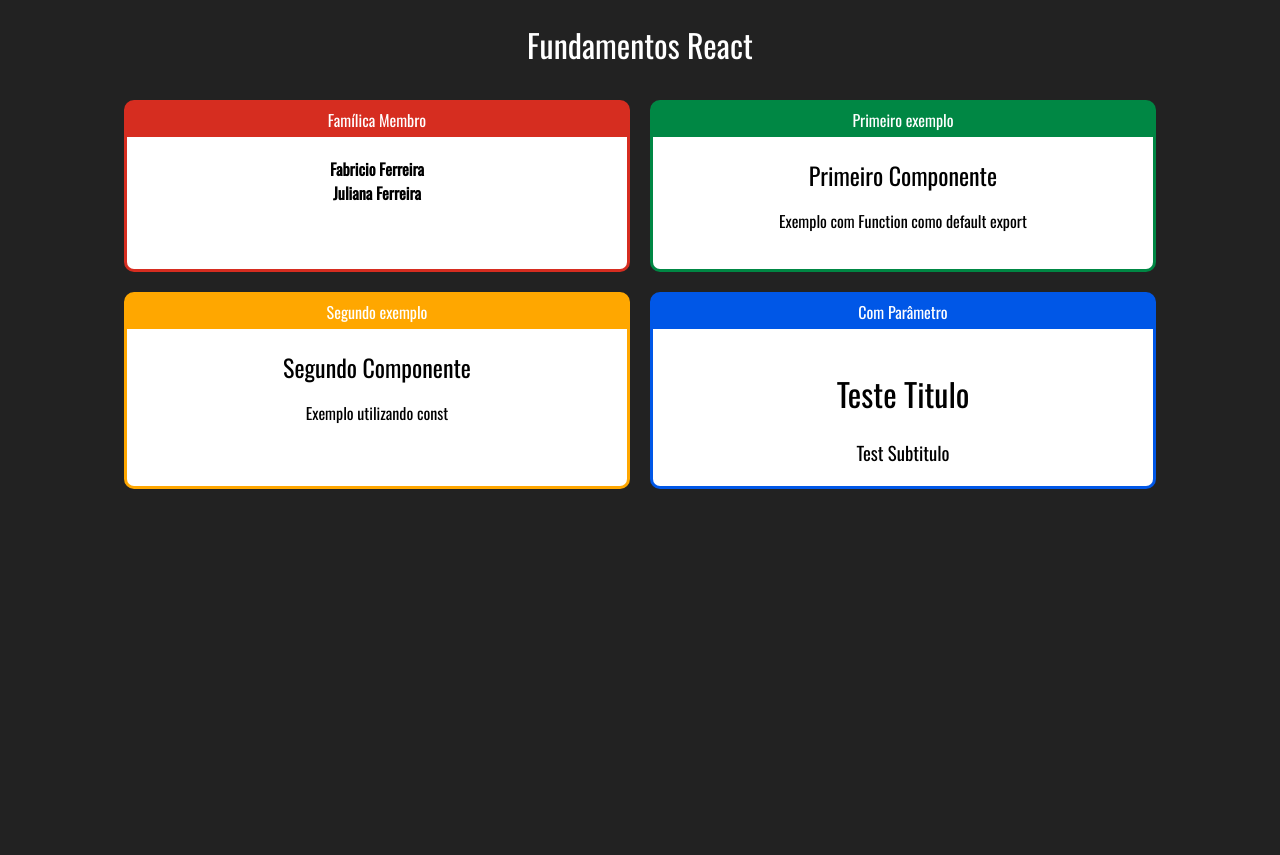
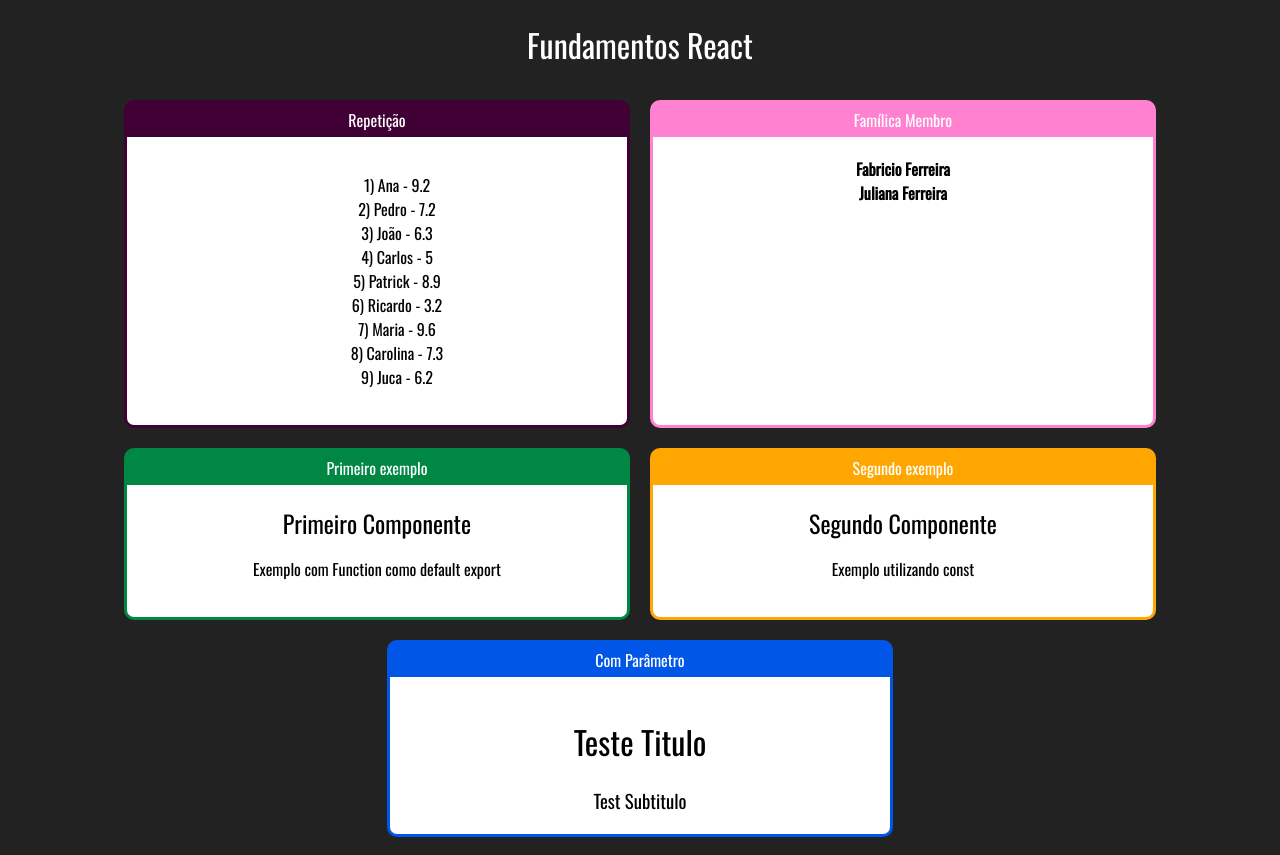
Before and after one commit to fabricioct/learn, a React (Create React App) app in the folder learn-react/fundamentos-react/: page / in a window 1280 px wide. Before the commit the page ends 800 px from the top, so only its background shows below. Built offline with nearby package versions, Linux system fonts and the light colour scheme.

Commit message:
Estudo React

```diff
--- a/learn-react/fundamentos-react/src/App.jsx
+++ b/learn-react/fundamentos-react/src/App.jsx
@@ -1,18 +1,23 @@
 import "./App.css";
 import React from "react";
-import Primeiro from "./components/basicos;/Primeiro";
-import Segundo from "./components/basicos;/Segundo";
-import ComParametro from "./components/basicos;/ComParametro";
-import Familia from "./components/basicos;/Familia";
-import FamiliaMembro from "./components/basicos;/FamiliaMembro";
+import Primeiro from "./components/basicos/Primeiro";
+import Segundo from "./components/basicos/Segundo";
+import ComParametro from "./components/basicos/ComParametro";
+import Familia from "./components/basicos/Familia";
+import FamiliaMembro from "./components/basicos/FamiliaMembro";
 import Card from "./layout/Card";
+import ListaAlunos from "./components/repeticao/ListaAlunos";
 
 const app = () => {
   return (
     <div className="app">
       <h1>Fundamentos React</h1>
       <div className="cards">
-      <Card titulo="Famílica Membro" color="#d62d20">
+      <Card titulo="Repetição" color="#400036">
+      <ListaAlunos></ListaAlunos>
+
+       </Card>
+      <Card titulo="Famílica Membro" color="#FF81D0">
        <Familia sobrenome="Ferreira">
         <FamiliaMembro nome="Fabricio"/>
         <FamiliaMembro nome="Juliana"/>
--- a/learn-react/fundamentos-react/src/components/basicos;/ComParametro.jsx
+++ b/learn-react/fundamentos-react/src/components/basicos/ComParametro.jsx
@@ -1,8 +1,6 @@
 import React from "react";
 
 export default function ComParametro(props) {
-  console.log(props);
-
   return (
     <div>
       <h1>{props.titulo} </h1>
--- a/learn-react/fundamentos-react/src/components/basicos;/Familia.jsx
+++ b/learn-react/fundamentos-react/src/components/basicos/Familia.jsx
@@ -1,11 +1,10 @@
 import React, { cloneElement } from "react";
-import FamiliaMembro from "./FamiliaMembro";
 
 const Familia = (props) => {
   return (
     <div>
       {props.children.map((child,i) => {
-        return cloneElement(child, {...props,Key:i});
+        return cloneElement(child, {...props, key: i });
       })}
     </div>
   );
--- a/learn-react/fundamentos-react/src/components/basicos;/FamiliaMembro.jsx
+++ b/learn-react/fundamentos-react/src/components/basicos/FamiliaMembro.jsx
@@ -2,7 +2,7 @@
 
 const FamiliaMembro = (props) => {
   return (
-    <div>
+    <div >
       <strong>{props.nome}</strong> <strong>{props.sobrenome}</strong>
     </div>
   );
--- /dev/null
+++ b/learn-react/fundamentos-react/src/components/repeticao/ListaAlunos.jsx
@@ -0,0 +1,22 @@
+import React from "react";
+import alunos from "../../data/alunos";
+
+const ListaAlunos = (props) => {
+  const alunoLi = alunos.map((aluno) => {
+    return (
+      <li key={aluno.id}>
+        {aluno.id}) {aluno.nome} - {aluno.nota}
+      </li>
+    );
+  });
+
+  return (
+    <div>
+      <ul style={{listStyle:'none'}} >
+        {alunoLi}
+      </ul>
+    </div>
+  );
+};
+
+export default ListaAlunos;
--- /dev/null
+++ b/learn-react/fundamentos-react/src/data/alunos.js
@@ -0,0 +1,13 @@
+const alunos = [
+  { id: 1, nome: "Ana", nota: 9.2 },
+  { id: 2, nome: "Pedro", nota: 7.2 },
+  { id: 3, nome: "João", nota: 6.3 },
+  { id: 4, nome: "Carlos", nota: 5.0 },
+  { id: 5, nome: "Patrick", nota: 8.9 },
+  { id: 6, nome: "Ricardo", nota: 3.2 },
+  { id: 7, nome: "Maria", nota: 9.6 },
+  { id: 8, nome: "Carolina", nota: 7.3 },
+  { id: 9, nome: "Juca", nota: 6.2 },
+];
+
+export default alunos;
```
Also changed, not shown: learn-react/fundamentos-react/src/components/basicos/Primeiro.jsx (renamed from learn-react/fundamentos-react/src/components/basicos;/Primeiro.jsx), learn-react/fundamentos-react/src/components/basicos/Segundo.jsx (renamed from learn-react/fundamentos-react/src/components/basicos;/Segundo.jsx).
